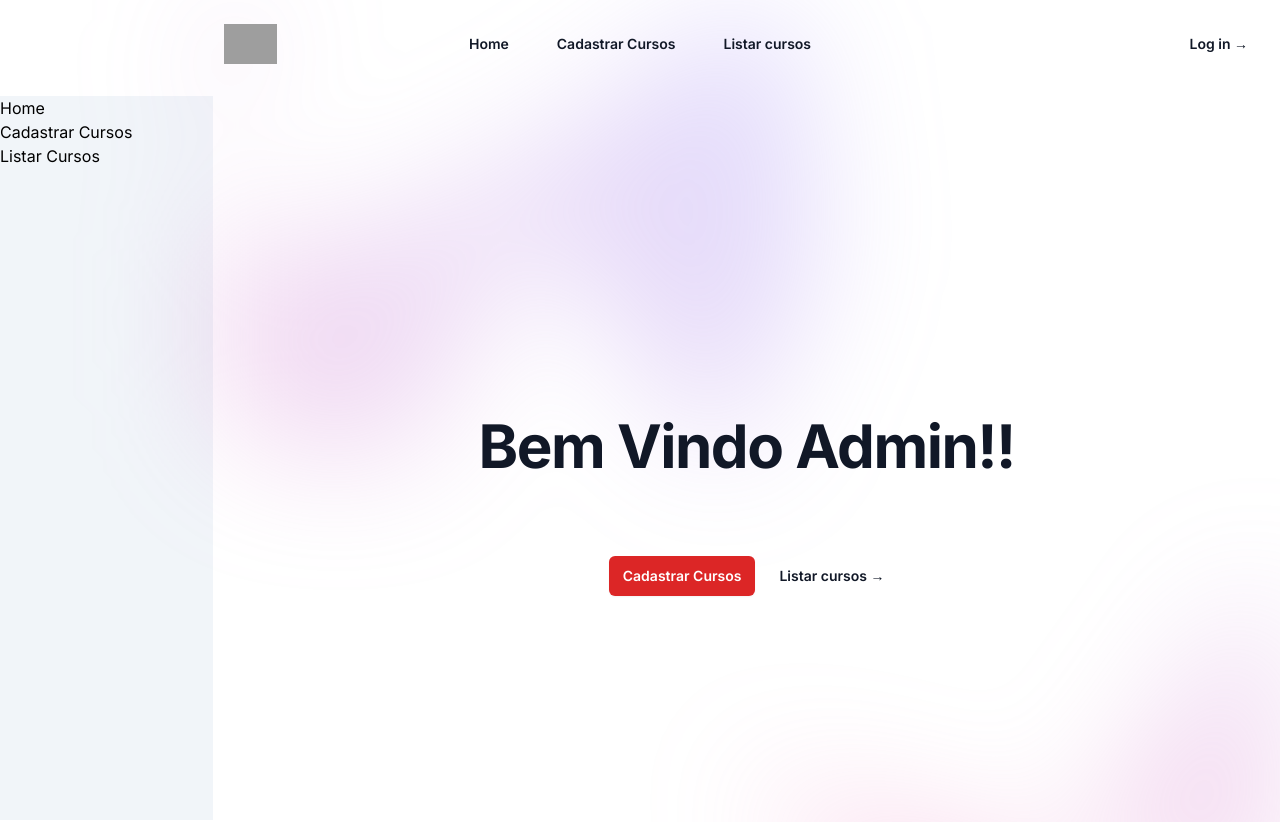
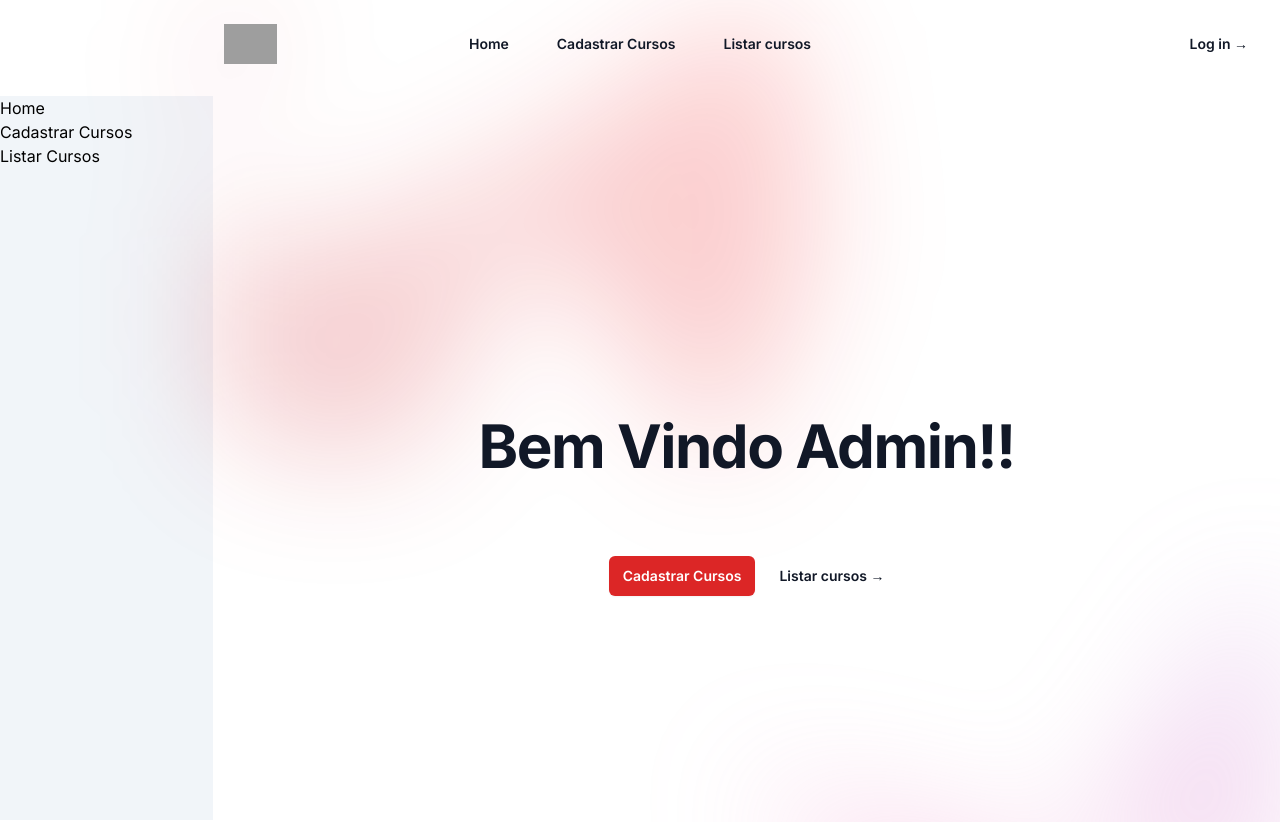
Before and after one commit to DouglasUtf/aval2, a Next.js app: page /admin in a window 1280 px wide. Shown: the top 822 px of the page. Built offline with nearby package versions, Linux system fonts and the light colour scheme; grey boxes are pictures that could not be loaded.

Commit message:
Dashboard ATT2

```diff
--- a/app/admin/page.tsx
+++ b/app/admin/page.tsx
@@ -7,9 +7,9 @@
 
 
 const navigation = [
-  { name: 'Home', href: '#' },
-  { name: 'Cadastrar Cursos', href: '#' },
-  { name: 'Listar cursos', href: '#' },
+  { name: 'Home', href: '/admin/' },
+  { name: 'Cadastrar Cursos', href: '/admin/course/new' },
+  { name: 'Listar cursos', href: '/admin/course' },
 
 ]
 
@@ -107,7 +107,7 @@
           aria-hidden="true"
         >
           <div
-            className="relative left-[calc(50%-11rem)] aspect-[1155/678] w-[36.125rem] -translate-x-1/2 rotate-[30deg] bg-gradient-to-tr from-[#ff80b5] to-[#9089fc] opacity-30 sm:left-[calc(50%-30rem)] sm:w-[72.1875rem]"
+            className="relative left-[calc(50%-11rem)] aspect-[1155/678] w-[36.125rem] -translate-x-1/2 rotate-[30deg] bg-gradient-to-tr from-[#a71b2d] to-[#ff0909] opacity-20 sm:left-[calc(50%-30rem)] sm:w-[72.1875rem]"
             style={{
               clipPath:
                 'polygon(74.1% 44.1%, 100% 61.6%, 97.5% 26.9%, 85.5% 0.1%, 80.7% 2%, 72.5% 32.5%, 60.2% 62.4%, 52.4% 68.1%, 47.5% 58.3%, 45.2% 34.5%, 27.5% 76.7%, 0.1% 64.9%, 17.9% 100%, 27.6% 76.8%, 76.1% 97.7%, 74.1% 44.1%)',
@@ -119,6 +119,7 @@
 
           </div>
           <div className="text-center">
+
             <h1 className="text-4xl mt-10 font-bold tracking-tight text-gray-900 sm:text-6xl">
               Bem Vindo Admin!!
             </h1>
```
